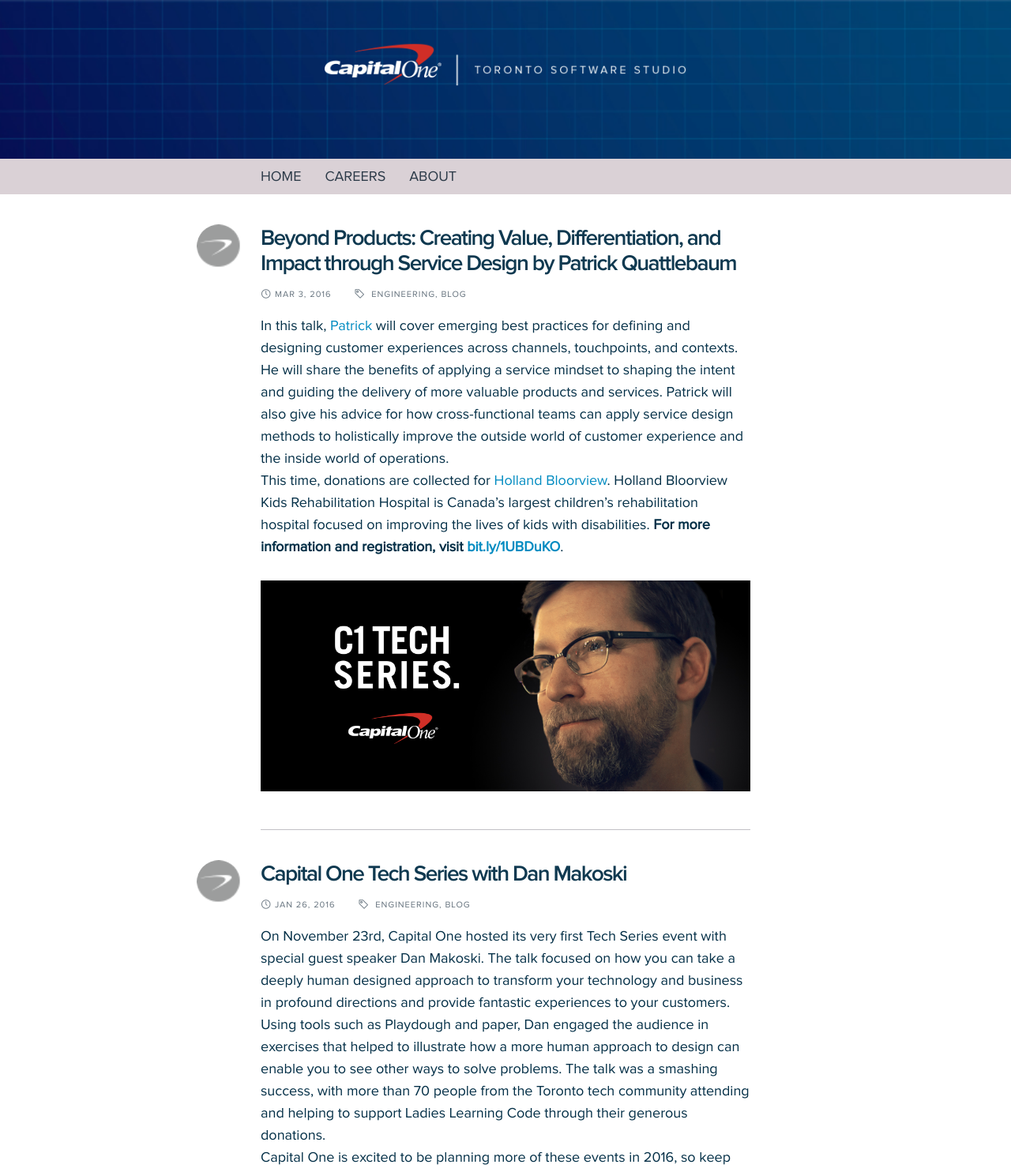
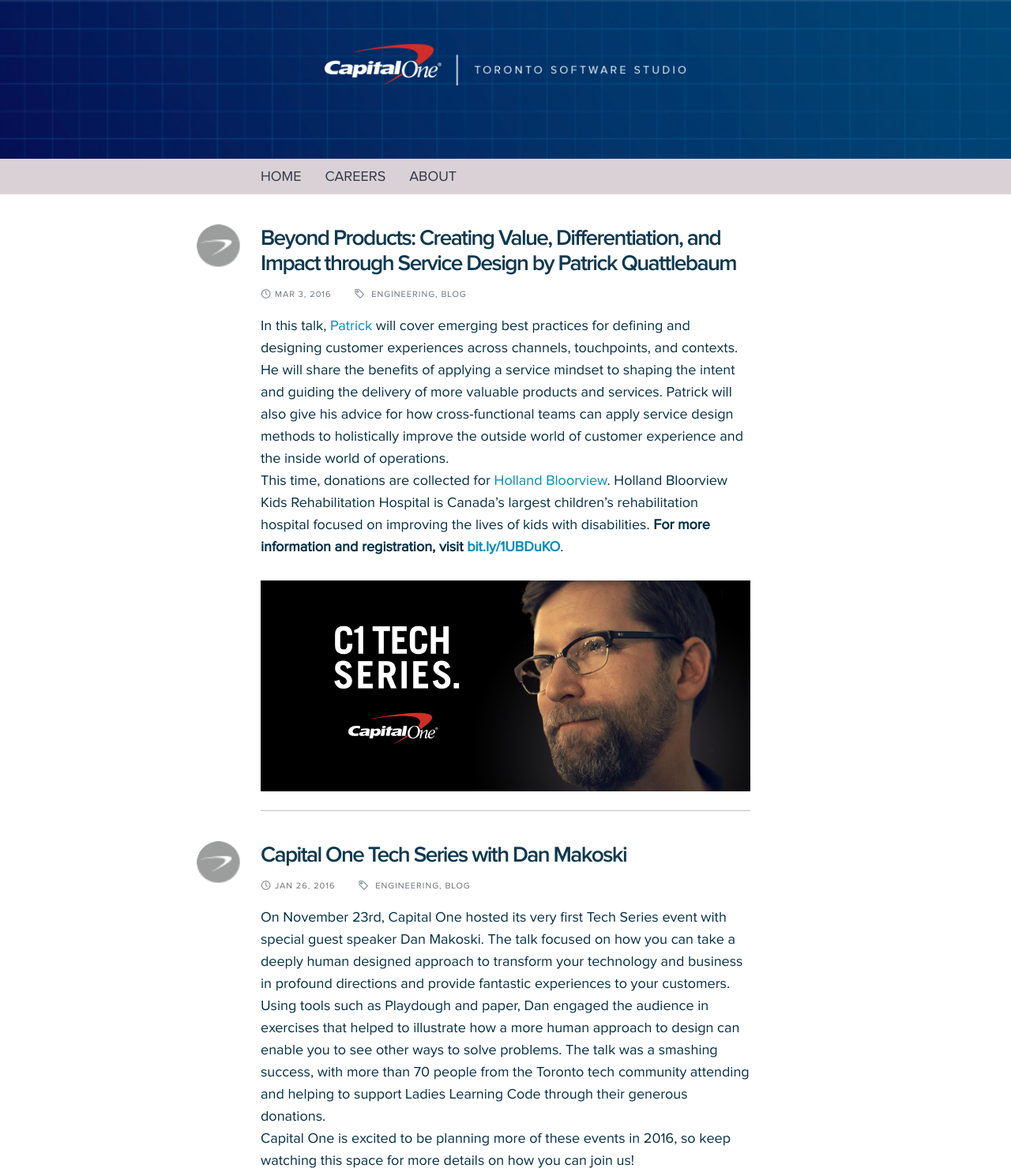
Before and after one commit to CapitalOneCanada/capitalonecanada.github.io, a Jekyll site: the page built from index.html, in a window 1280 px wide. Shown: the top 1484 px of the page at 79% size. Built offline with Jekyll 4.4.1, drawn with Linux system fonts in a browser that asks for light colours; nearby versions of some CDN libraries; Markdown is read by kramdown in place of the engine named in the settings.

Commit message:
Fix issue

```diff
--- a/css/base.css
+++ b/css/base.css
@@ -43,7 +43,7 @@
 #post_list .sorting input				{ float:right; width:0; transition:all ease-out 200ms; border:none; outline:none; font-size:20px; line-height:32px; margin-bottom:-2px; background:none; opacity:0; }
 #post_list .sorting input.show			{ width:180px; padding-left:10px; opacity:1; }
 
-#post_list article						{ padding-top:40px; padding-bottom: 24px; position:relative; border-bottom:1px solid #c2c0c5; }
+#post_list article						{ padding-top:40px; position:relative; border-bottom:1px solid #c2c0c5; }
 #post_list article:last-child			{ border-bottom:none; }
 #post_list article h3					{ font-family:"ProxSemibold","Helvetica Neue Bold","Helvetica Neue",Arial,sans-serif; font-size:28px; line-height:32px; margin-bottom:13px; }
 #post_list article h3 a					{ color:#0F3950; }
@@ -54,7 +54,7 @@
 #post_list article .details .icon		{ padding:1px 5px 1px 1px; position:relative; top:1px; font-weight:bold; }
 #post_list article .details .tags		{ display:inline-block; }
 #post_list article .excerpt				{ font-family:"ProxLight","Helvetica Neue Light","Helvetica Neue",Arial,sans-serif; margin-bottom:16px; }
-#post_list article .read_more			{ font-family:"ProxSemibold","Helvetica Neue Bold","Helvetica Neue",Arial,sans-serif; }
+#post_list article .read_more			{ font-family:"ProxSemibold","Helvetica Neue Bold","Helvetica Neue",Arial,sans-serif; display:block; padding-bottom:24px; }
 
 #post_list article .author				{ margin-bottom:20px; transition:all ease-out 200ms; }
 #post_list article .author .pic			{ width:56px; height:56px; display:block; border-radius:50%; overflow:hidden; position:relative; z-index:4; float:left; }
```
